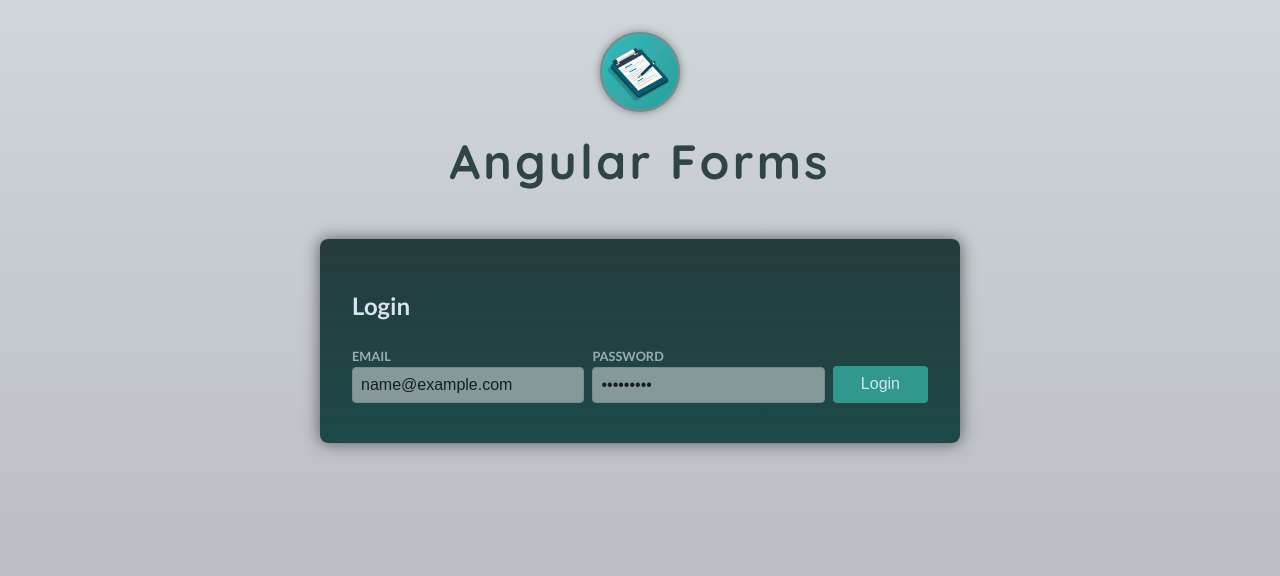
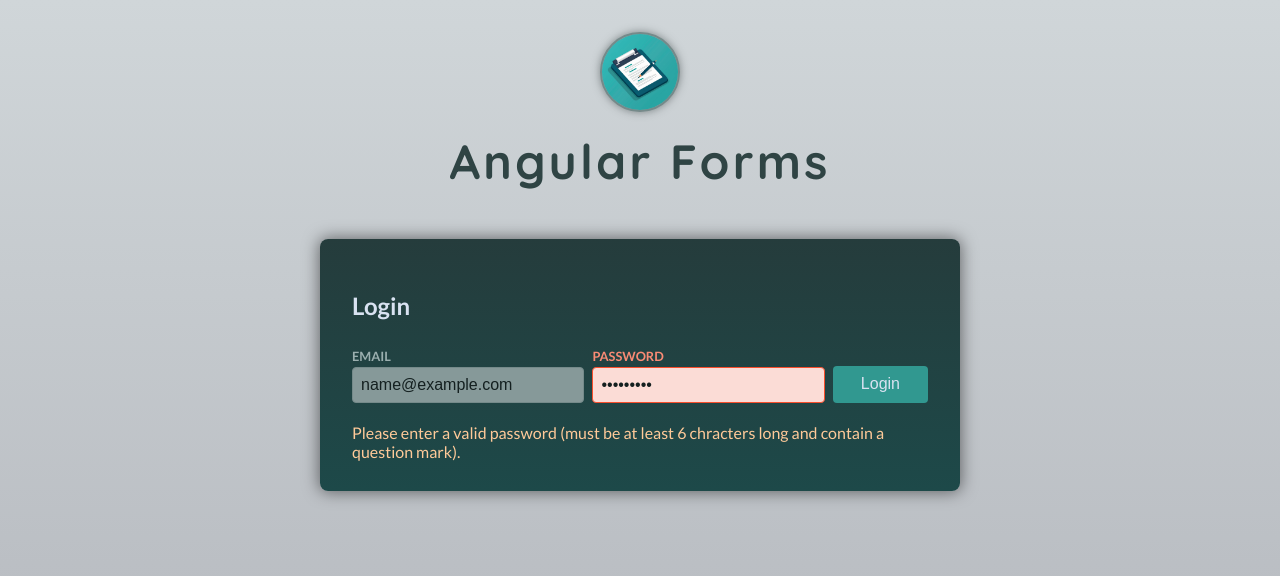
Before and after one commit to YvesJaques/angular_tutorial_section13, an Angular app: page / in a window 1280 px wide. Both pictures are taken after typing "name@example.com", "Sample123" into the empty fields and a click on the button "Login". Shown: the top 576 px of the page. Built offline with nearby package versions, Linux system fonts and the light colour scheme.

Commit message:
Building Custom Validators

```diff
--- a/src/app/auth/login/login.component.html
+++ b/src/app/auth/login/login.component.html
@@ -20,6 +20,7 @@
   }
 
   @if(passwordIsInvalid) {
-  <p class="control-error">Please enter a valid password (at least 6 chracters long).</p>
+  <p class="control-error">Please enter a valid password (must be at least 6 chracters long and contain a question
+    mark).</p>
   }
 </form>
--- a/src/app/auth/login/login.component.ts
+++ b/src/app/auth/login/login.component.ts
@@ -1,5 +1,12 @@
 import { Component } from '@angular/core';
-import { FormControl, FormGroup, ReactiveFormsModule, Validators } from '@angular/forms';
+import { AbstractControl, FormControl, FormGroup, ReactiveFormsModule, Validators } from '@angular/forms';
+
+function mustContainQuestionMark(control: AbstractControl) {
+  if (control.value.includes('?')) {
+    return null
+  }
+  return { doesNotContainQuestionMark: true }
+}
 
 @Component({
   selector: 'app-login',
@@ -14,7 +21,7 @@
       validators: [Validators.email, Validators.required]
     }),
     password: new FormControl('', {
-      validators: [Validators.required, Validators.minLength(6)]
+      validators: [Validators.required, Validators.minLength(6), mustContainQuestionMark]
     })
   })
 
```
